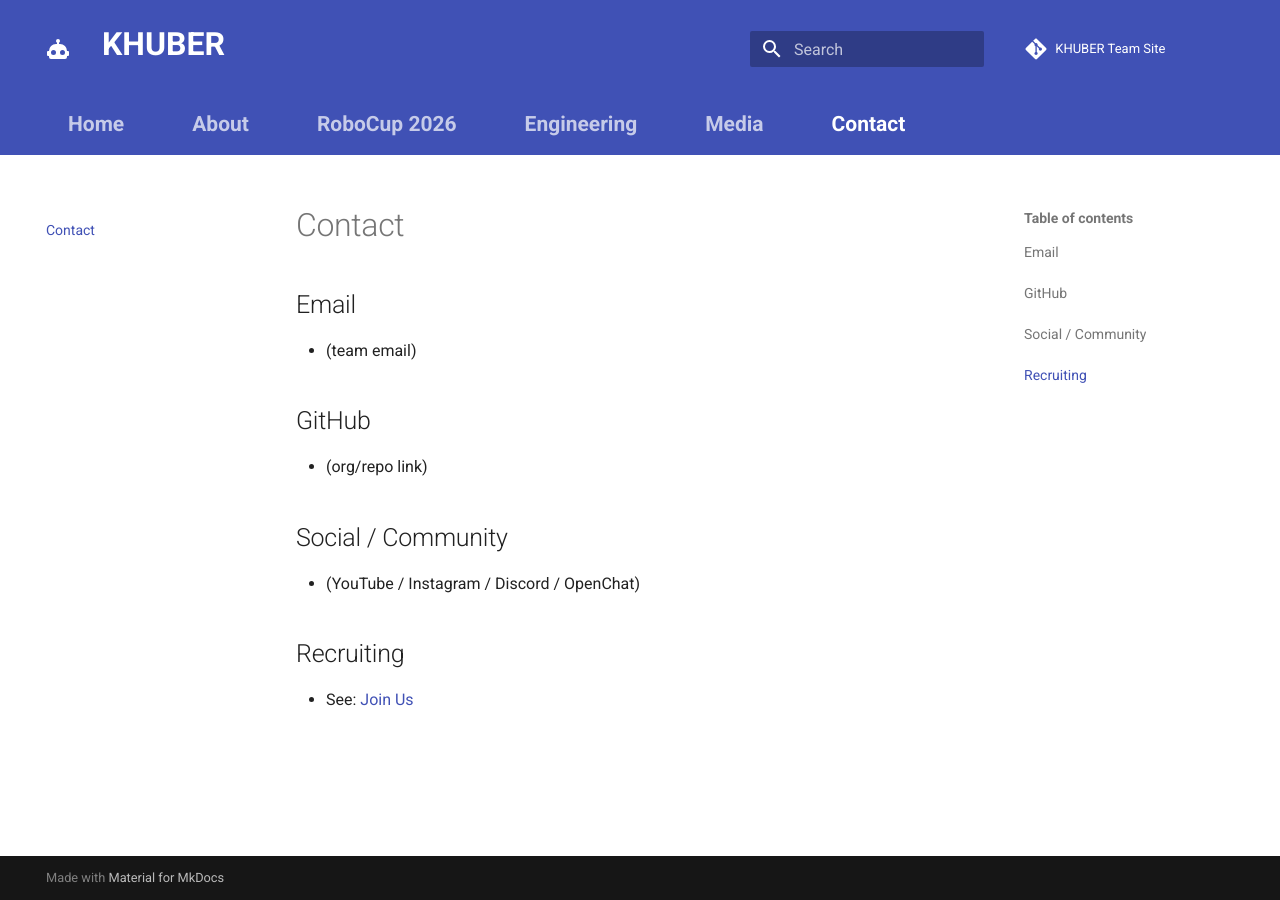
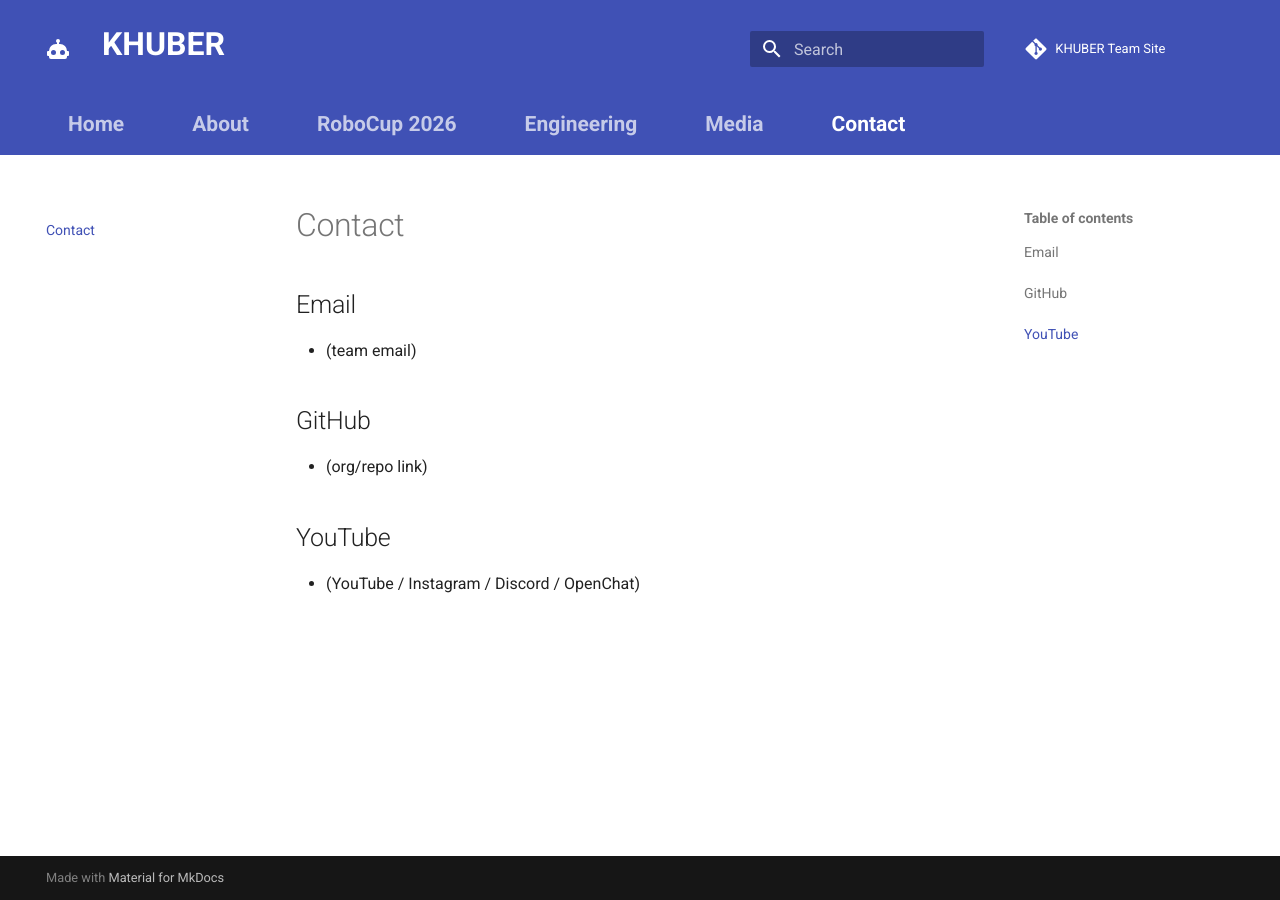
Before and after one commit to KHUBERobotics/KHUBER, an MkDocs documentation site: the page built from docs/contact.md, in a window 1280 px wide. Built offline with MkDocs 1.6.1 and Material for MkDocs 9.7.7, drawn with Linux system fonts in a browser that asks for light colours; comment, search, counter and statistics services are not loaded.

Commit message:
Update contact.md

```diff
--- a/docs/contact.md
+++ b/docs/contact.md
@@ -6,8 +6,5 @@
 ## GitHub
 - (org/repo link)
 
-## Social / Community
+## YouTube
 - (YouTube / Instagram / Discord / OpenChat)
-
-## Recruiting
-- See: [Join Us](join.md)
```
